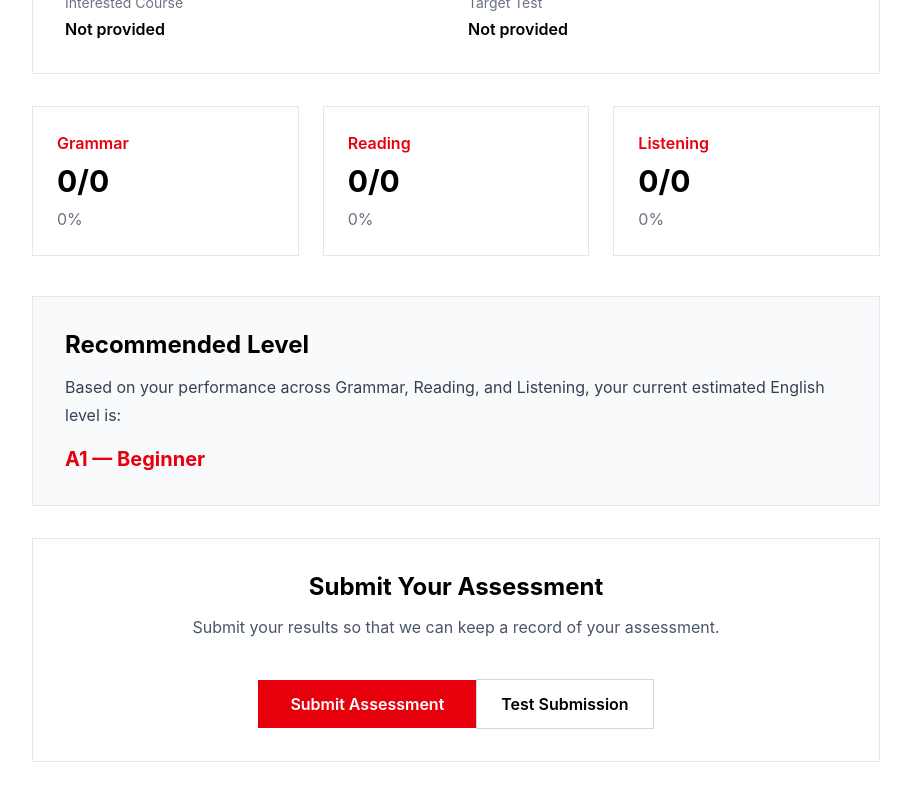
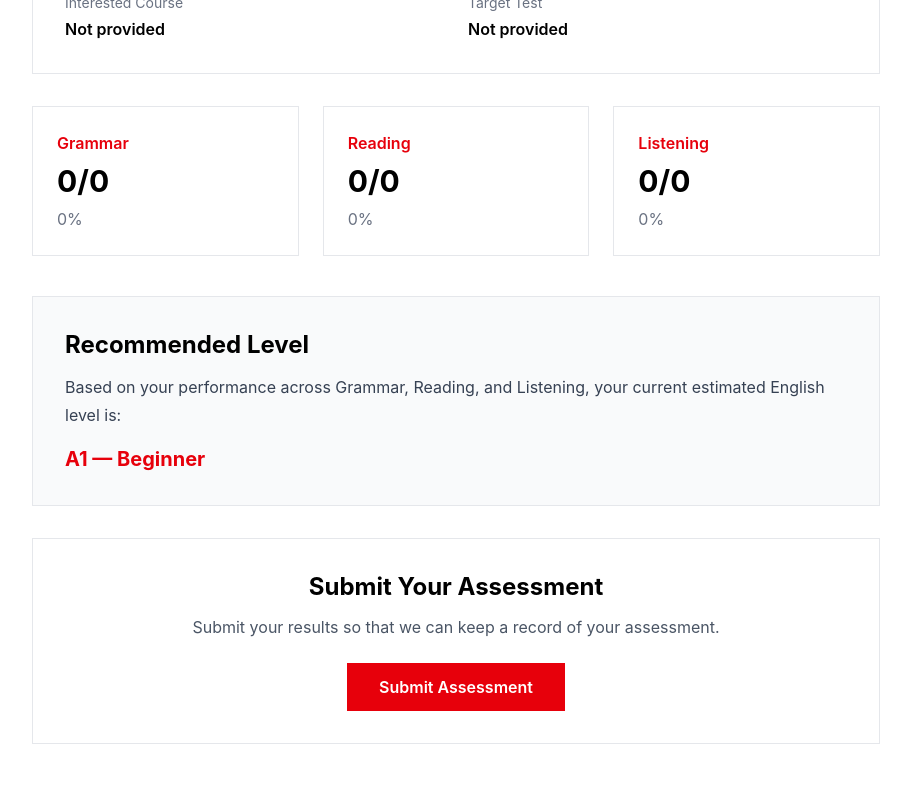
Before and after one commit to Kaveenaphys/english-placement-app, a React (Vite) app: page /results in a window 1280 px wide. Shown: the part 818-1618 px from the top of the page, without its empty margins (184-1095 px from the left). Built offline with nearby package versions, Linux system fonts and the light colour scheme.

Commit message:
Remove temporary submission test

```diff
--- a/src/pages/ResultsPage.tsx
+++ b/src/pages/ResultsPage.tsx
@@ -488,13 +488,7 @@ function ResultsPage() {
                   ? "Submitting..."
                   : "Submit Assessment"}
               </button>
-              <button
-  type="button"
-  onClick={handleSubmit}
-  className="mt-4 border border-gray-300 px-6 py-3 font-semibold"
->
-  Test Submission
-</button>
+
 
             </>
           ) : (
```
